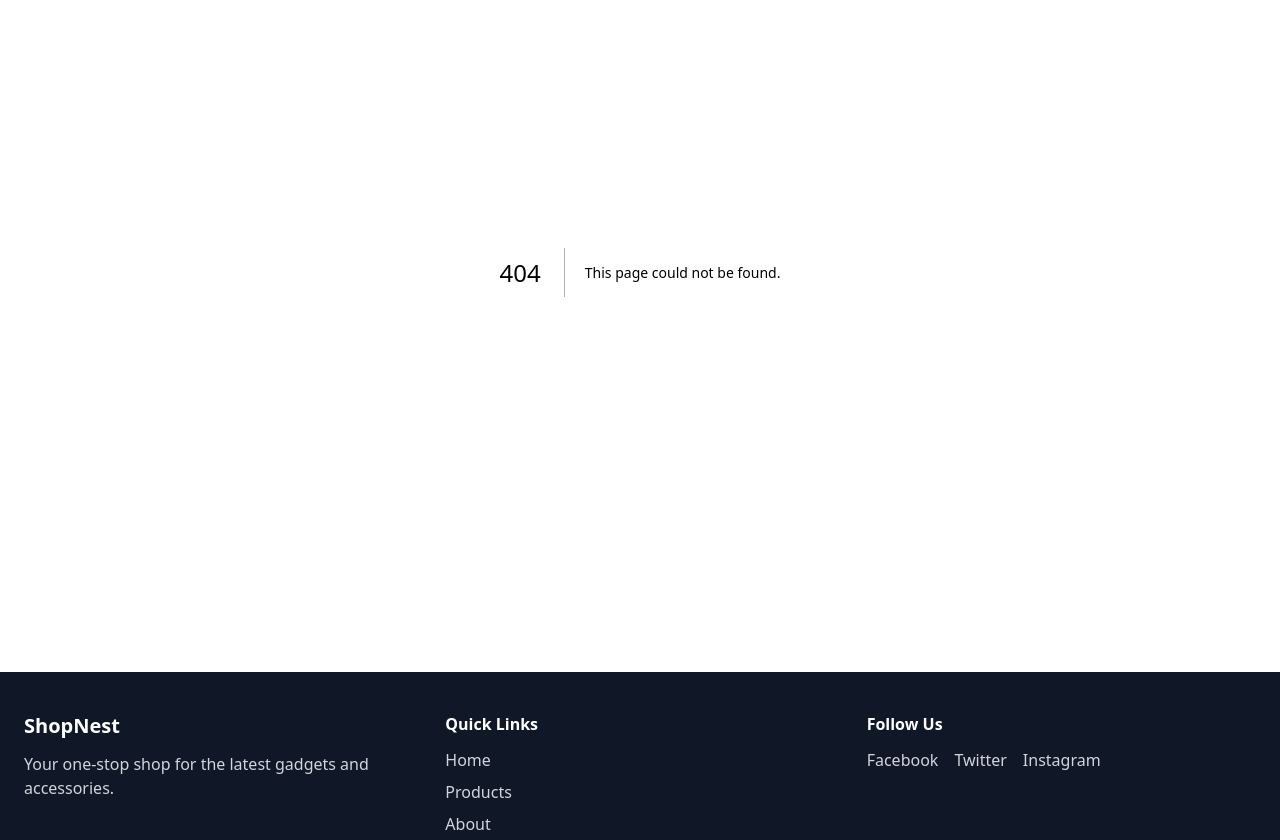
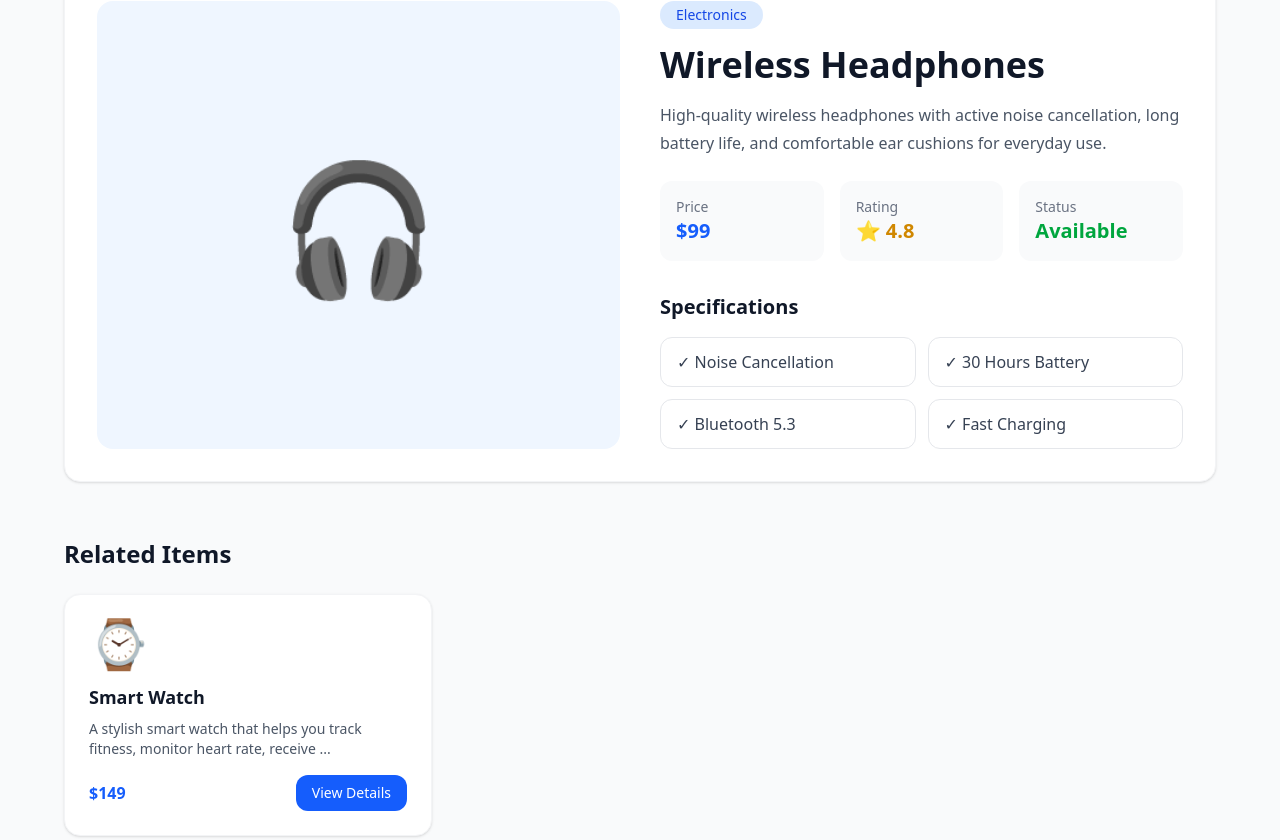
Before and after one commit to JfJubaer/odyssey_next, a Next.js app: page /items/1 in a window 1280 px wide. Before the commit this address had no page. Shown: the part 200-1040 px from the top of the page. Built offline with nearby package versions, Linux system fonts and the light colour scheme.

Commit message:
added product detailed page

```diff
--- /dev/null
+++ b/src/app/items/[id]/page.jsx
@@ -0,0 +1,219 @@
+import Link from "next/link";
+import { notFound } from "next/navigation";
+
+const items = [
+  {
+    id: 1,
+    title: "Wireless Headphones",
+    category: "Electronics",
+    price: 99,
+    rating: 4.8,
+    image: "🎧",
+    description:
+      "High-quality wireless headphones with active noise cancellation, long battery life, and comfortable ear cushions for everyday use.",
+    specs: [
+      "Noise Cancellation",
+      "30 Hours Battery",
+      "Bluetooth 5.3",
+      "Fast Charging",
+    ],
+  },
+  {
+    id: 2,
+    title: "Smart Watch",
+    category: "Electronics",
+    price: 149,
+    rating: 4.6,
+    image: "⌚",
+    description:
+      "A stylish smart watch that helps you track fitness, monitor heart rate, receive notifications, and stay connected all day.",
+    specs: [
+      "Heart Rate Monitor",
+      "Water Resistant",
+      "Fitness Tracking",
+      "AMOLED Display",
+    ],
+  },
+  {
+    id: 3,
+    title: "Running Shoes",
+    category: "Fashion",
+    price: 79,
+    rating: 4.5,
+    image: "👟",
+    description:
+      "Lightweight and breathable running shoes designed for comfort, durability, and better performance during workouts.",
+    specs: [
+      "Breathable Mesh",
+      "Lightweight Design",
+      "Soft Cushion",
+      "Anti-slip Sole",
+    ],
+  },
+  {
+    id: 4,
+    title: "Backpack",
+    category: "Fashion",
+    price: 49,
+    rating: 4.3,
+    image: "🎒",
+    description:
+      "A durable and modern backpack with multiple compartments, perfect for school, office, travel, and daily use.",
+    specs: [
+      "Laptop Compartment",
+      "Water Resistant",
+      "Large Capacity",
+      "Comfort Straps",
+    ],
+  },
+  {
+    id: 5,
+    title: "Coffee Maker",
+    category: "Home",
+    price: 120,
+    rating: 4.7,
+    image: "☕",
+    description:
+      "Brew rich and fresh coffee at home with an easy one-touch coffee maker designed for quick and consistent brewing.",
+    specs: [
+      "One-touch Brew",
+      "Reusable Filter",
+      "Compact Design",
+      "Easy Cleaning",
+    ],
+  },
+  {
+    id: 6,
+    title: "Desk Lamp",
+    category: "Home",
+    price: 35,
+    rating: 4.2,
+    image: "💡",
+    description:
+      "A modern LED desk lamp with adjustable brightness levels, ideal for studying, working, and reading at night.",
+    specs: [
+      "LED Light",
+      "Adjustable Brightness",
+      "Flexible Neck",
+      "Energy Saving",
+    ],
+  },
+];
+
+export default async function ItemDetailsPage({ params }) {
+  const { id } = await params;
+  const item = items.find((product) => product.id === Number(id));
+
+  if (!item) {
+    notFound();
+  }
+
+  const relatedItems = items.filter(
+    (product) => product.category === item.category && product.id !== item.id,
+  );
+
+  return (
+    <main className="min-h-screen bg-gray-50 px-6 py-10">
+      <section className="max-w-6xl mx-auto">
+        <Link
+          href="/items"
+          className="inline-flex mb-8 text-blue-600 hover:text-blue-800 font-medium"
+        >
+          ← Back to Items
+        </Link>
+
+        <div className="grid lg:grid-cols-2 gap-10 bg-white rounded-2xl shadow-sm border border-gray-100 p-8">
+          <div className="flex items-center justify-center bg-blue-50 rounded-2xl min-h-[320px]">
+            <span className="text-9xl">{item.image}</span>
+          </div>
+
+          <div>
+            <span className="inline-block mb-4 rounded-full bg-blue-100 px-4 py-1 text-sm font-medium text-blue-700">
+              {item.category}
+            </span>
+
+            <h1 className="text-3xl md:text-4xl font-bold text-gray-900 mb-4">
+              {item.title}
+            </h1>
+
+            <p className="text-gray-600 leading-7 mb-6">{item.description}</p>
+
+            <div className="grid sm:grid-cols-3 gap-4 mb-8">
+              <div className="rounded-xl bg-gray-50 p-4">
+                <p className="text-sm text-gray-500">Price</p>
+                <p className="text-xl font-bold text-blue-600">${item.price}</p>
+              </div>
+
+              <div className="rounded-xl bg-gray-50 p-4">
+                <p className="text-sm text-gray-500">Rating</p>
+                <p className="text-xl font-bold text-yellow-600">
+                  ⭐ {item.rating}
+                </p>
+              </div>
+
+              <div className="rounded-xl bg-gray-50 p-4">
+                <p className="text-sm text-gray-500">Status</p>
+                <p className="text-xl font-bold text-green-600">Available</p>
+              </div>
+            </div>
+
+            <h2 className="text-xl font-bold text-gray-900 mb-4">
+              Specifications
+            </h2>
+
+            <ul className="grid sm:grid-cols-2 gap-3">
+              {item.specs.map((spec) => (
+                <li
+                  key={spec}
+                  className="rounded-xl border border-gray-200 px-4 py-3 text-gray-700"
+                >
+                  ✓ {spec}
+                </li>
+              ))}
+            </ul>
+          </div>
+        </div>
+
+        {relatedItems.length > 0 && (
+          <div className="mt-14">
+            <h2 className="text-2xl font-bold text-gray-900 mb-6">
+              Related Items
+            </h2>
+
+            <div className="grid gap-6 sm:grid-cols-2 lg:grid-cols-3">
+              {relatedItems.map((related) => (
+                <div
+                  key={related.id}
+                  className="bg-white rounded-2xl p-6 border border-gray-100 shadow-sm hover:shadow-lg transition"
+                >
+                  <div className="text-5xl mb-4">{related.image}</div>
+
+                  <h3 className="text-lg font-bold text-gray-900 mb-2">
+                    {related.title}
+                  </h3>
+
+                  <p className="text-gray-600 text-sm mb-4">
+                    {related.description.slice(0, 80)}...
+                  </p>
+
+                  <div className="flex items-center justify-between">
+                    <span className="font-bold text-blue-600">
+                      ${related.price}
+                    </span>
+
+                    <Link
+                      href={`/items/${related.id}`}
+                      className="rounded-xl bg-blue-600 px-4 py-2 text-sm text-white hover:bg-blue-700 transition"
+                    >
+                      View Details
+                    </Link>
+                  </div>
+                </div>
+              ))}
+            </div>
+          </div>
+        )}
+      </section>
+    </main>
+  );
+}
--- a/src/app/items/page.jsx
+++ b/src/app/items/page.jsx
@@ -1,5 +1,6 @@
 "use client";
 
+import Link from "next/link";
 import { useState } from "react";
 
 const items = [
@@ -154,9 +155,12 @@ export default function ItemsPage() {
               <div className="flex items-center justify-between">
                 <p className="text-lg font-bold text-blue-600">${item.price}</p>
 
-                <button className="rounded-xl bg-blue-600 px-4 py-2 text-white hover:bg-blue-700 focus:ring-2 focus:ring-blue-400 transition">
+                <Link
+                  href={`/items/${item?.id}`}
+                  className="rounded-xl bg-blue-600 px-4 py-2 text-white hover:bg-blue-700 focus:ring-2 focus:ring-blue-400 transition"
+                >
                   View Details
-                </button>
+                </Link>
               </div>
             </div>
           ))}
```
